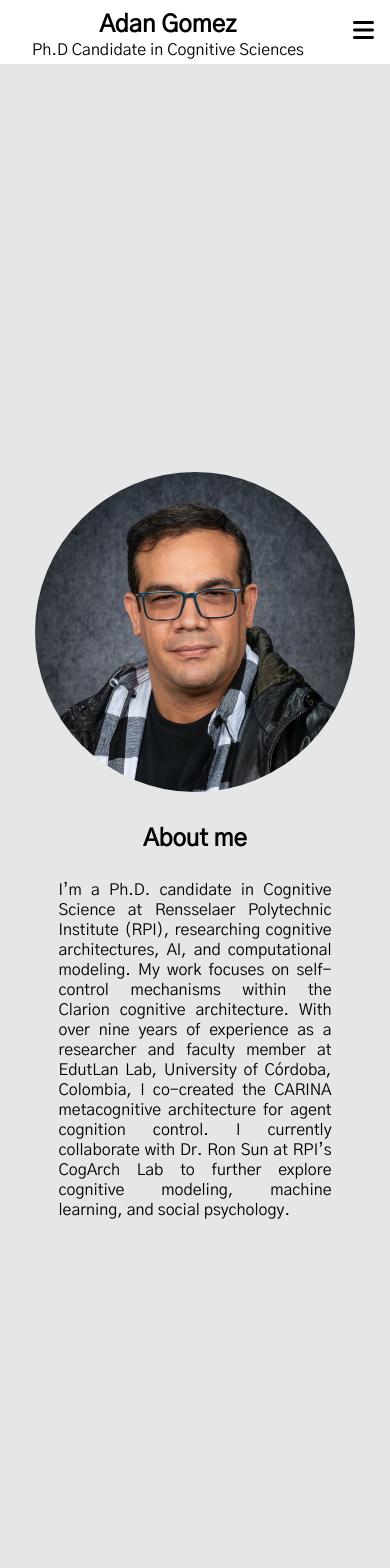
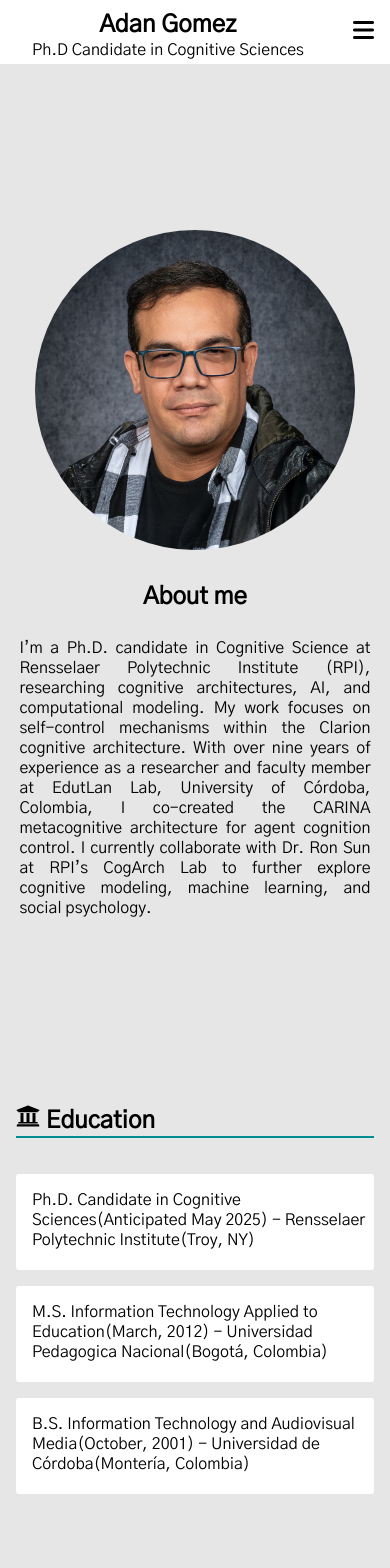
Before and after one commit to corderoangel/portfolio_adan, a React (Create React App) app: page / in a window 390 px wide. Shown: the top 1568 px of the page. After the commit the page ends 1510 px from the top, so only its background shows below. Built offline with nearby package versions, Linux system fonts and the light colour scheme.

Commit message:
seccion about me responsiva

```diff
--- a/src/AboutMe.css
+++ b/src/AboutMe.css
@@ -53,7 +53,7 @@
 .education-container_content .education-container_content__item {
 	border-radius: 0.2rem;
 	background-color: #ffffff;
-	height: 3rem;
+	height: 3.6rem;
 	margin-top: 1rem;
 }
 .education-container_content .education-container_content__item p {
@@ -72,11 +72,82 @@
 }
 
 @media screen and (max-width: 980px) {
-	/* .allcontainer {
-		display: flex;
+	.aboutme-container {
+		width: 90%;
+	}
+}
+
+@media screen and (max-width: 800px) {
+	.aboutme-container {
+		width: 90%;
+		margin-top: 20rem;
+	}
+	.aboutme-container h2 {
+		text-align: center;
+		margin-bottom: 1.6rem;
+	}
+
+	.aboutme-container_content p {
+		margin-right: 0;
+	}
+
+	.aboutme-container_content {
 		flex-direction: column;
-	} */
+		align-items: center;
+	}
 
+	.education-container {
+		margin-top: 14rem;
+		margin-left: 0rem;
+		margin-right: 0rem;
+	}
+
+	.education-container_content .education-container_content__item {
+		height: 6rem;
+		margin-top: 1rem;
+		align-items: center;
+	}
+
+	.education-container_content .education-container_content__item p {
+		margin-left: 1rem;
+	}
+}
+
+@media screen and (max-width: 341px) {
+	.aboutme-container {
+		width: 90%;
+		margin-top: 24rem;
+	}
+
+	.aboutme-container h2 {
+		text-align: center;
+		margin-bottom: 1.6rem;
+	}
+
+	.aboutme-container_content p {
+		margin-right: 0;
+	}
+
+	.aboutme-container_content {
+		flex-direction: column;
+		align-items: center;
+	}
+
+	.education-container {
+		margin-top: 16rem;
+	}
+
+	.education-container_content .education-container_content__item {
+		height: 6.6rem;
+		margin-top: 1rem;
+	}
+
+	.education-container_content .education-container_content__item p {
+		margin-left: 1rem;
+	}
+}
+
+/* @media screen and (max-width: 980px) {
 	.aboutme-wrapper {
 		margin-top: 24rem;
 	}
@@ -113,4 +184,4 @@
 	.education-container_content .education-container_content__item p {
 		margin-left: 1rem;
 	}
-}
+} */
--- a/src/Navbar.css
+++ b/src/Navbar.css
@@ -79,7 +79,7 @@
 		position: absolute;
 		top: 3rem;
 		right: 0;
-		background-color: #ffffff;
+		background-color: #ffffffde;
 		width: 30%;
 		flex-direction: column;
 		border-radius: 0.5rem;
```
